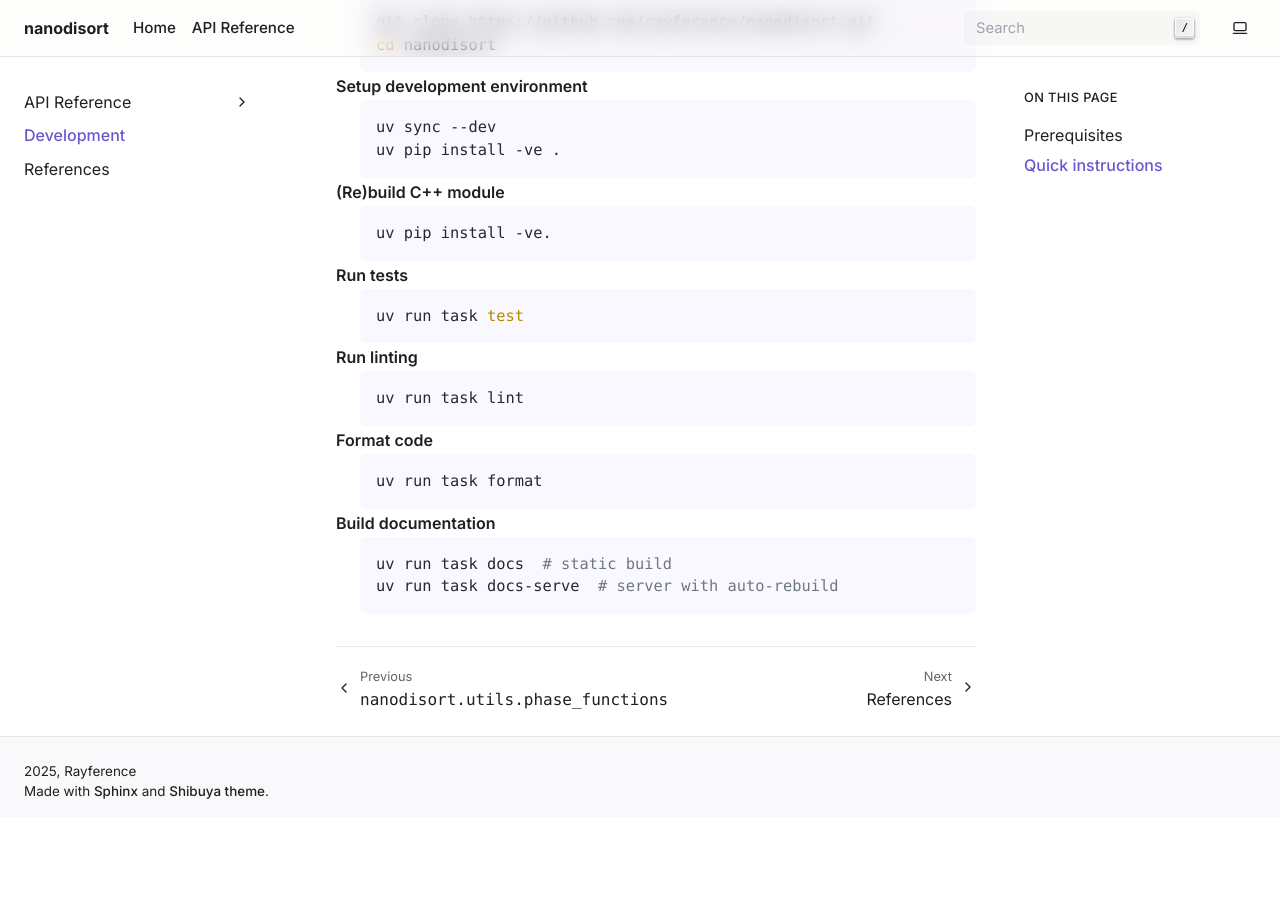
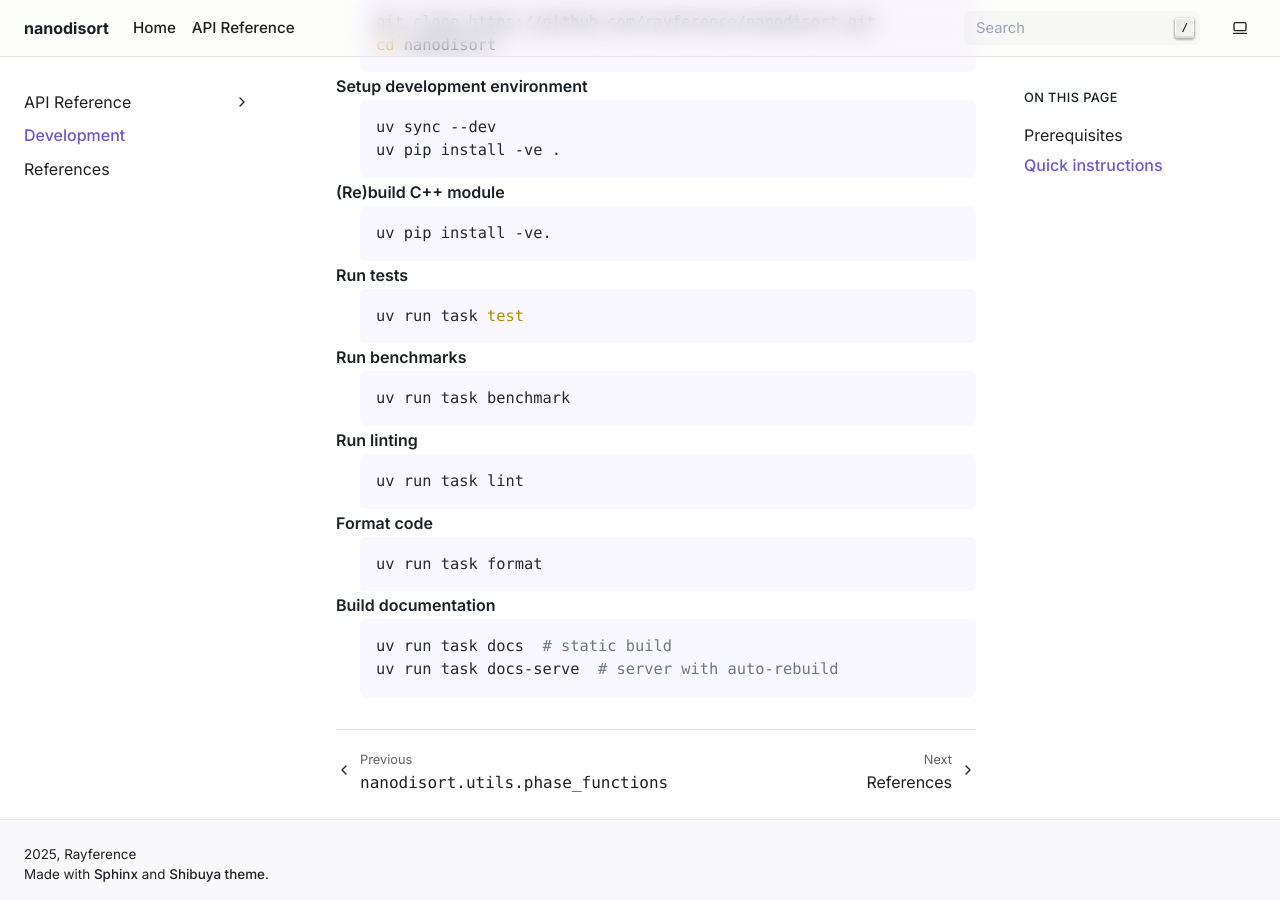
Before and after one commit to eradiate/nanodisort, a Sphinx documentation site: the page built from docs/dev.rst, in a window 1280 px wide and 900 px high, scrolled down 577 px. Built offline with Sphinx 7.4.7, drawn with Linux system fonts in a browser that asks for light colours; before the commit the page ends 1394 px from its top, so only the background shows below that.

Commit message:
Add benchmark run instructions

```diff
--- a/docs/dev.rst
+++ b/docs/dev.rst
@@ -36,6 +36,11 @@ Run tests
 
         uv run task test
 
+Run benchmarks
+    .. code-block:: bash
+
+        uv run task benchmark
+
 Run linting
     .. code-block:: bash
 
```
